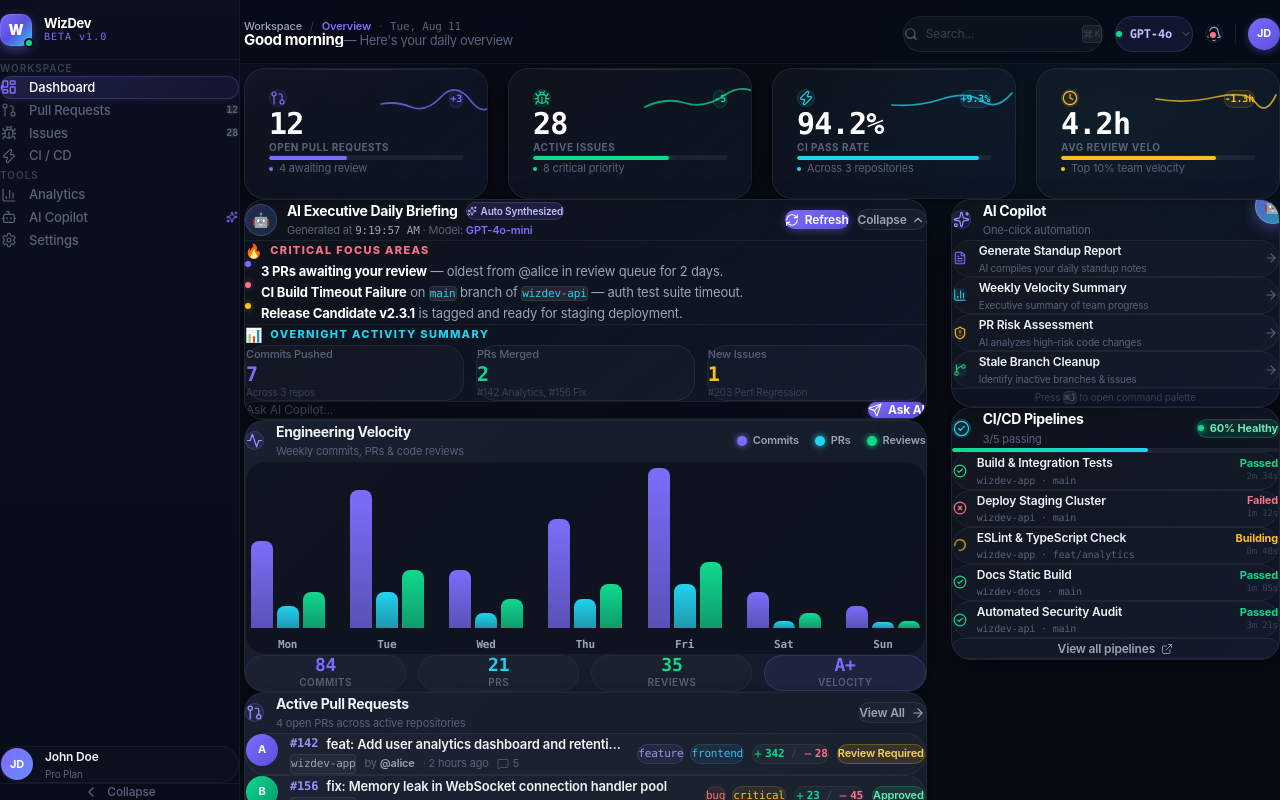
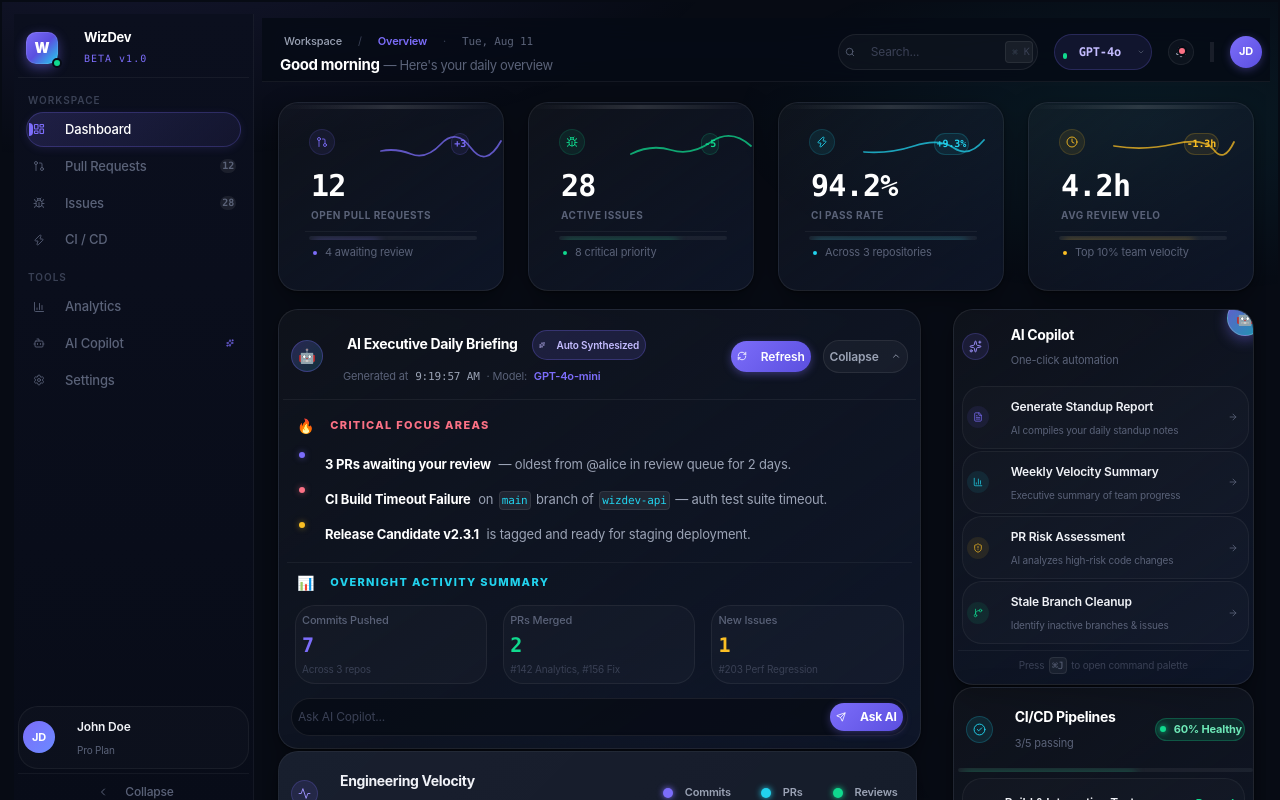
Before and after one commit to facke123/wizdev, a Next.js app: page / in a window 1280 px wide. Shown: the top 800 px of the page. Built offline with nearby package versions, Linux system fonts and the light colour scheme.

Commit message:
style(css): add margin: 2px; padding: 2px; to global *, *::before, *::after selector as explicitly requested

```diff
--- a/src/app/globals.css
+++ b/src/app/globals.css
@@ -71,8 +71,8 @@
 /* ── Reset ────────────────────────────────────────────────── */
 *, *::before, *::after {
   box-sizing: border-box;
-  margin: 0;
-  padding: 0;
+  margin: 2px;
+  padding: 2px;
 }
 
 html {
```
